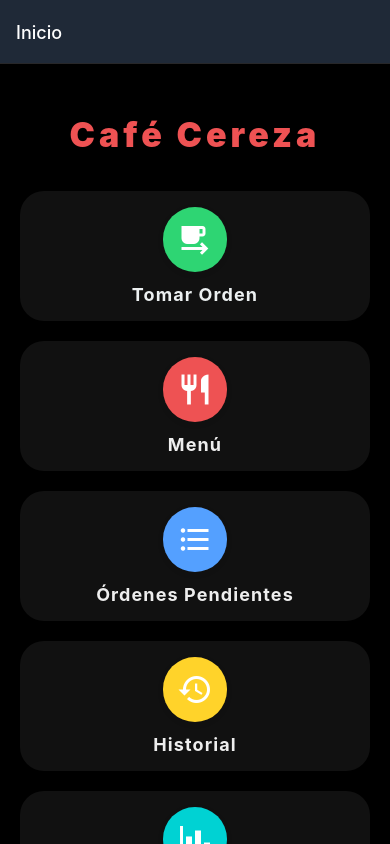
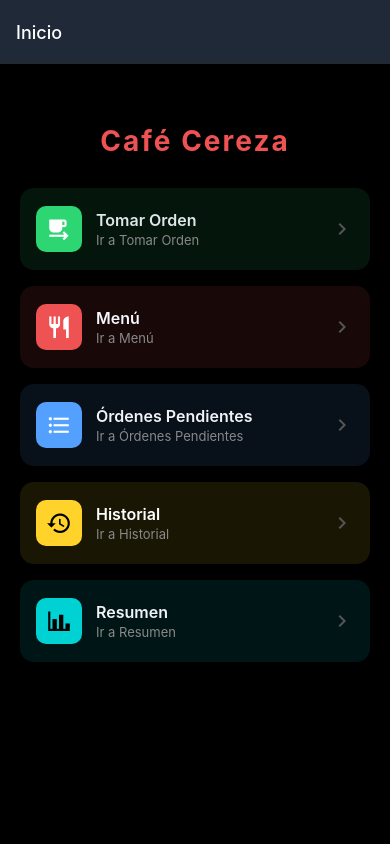
Before and after one commit to cxlebdd/cafe-pedidos, a React Native app: screen /Inicio in a window 390 px wide. Built offline with nearby package versions, Linux system fonts and the light colour scheme.

Commit message:
UI UX Home Screen

```diff
--- a/app/screens/HomeScreen.tsx
+++ b/app/screens/HomeScreen.tsx
@@ -7,8 +7,8 @@ import {
   ScrollView,
 } from 'react-native';
 import MaterialCommunityIcons from 'react-native-vector-icons/MaterialCommunityIcons';
+import { useNavigation } from '@react-navigation/native';
 import { NativeStackNavigationProp } from '@react-navigation/native-stack';
-import { useNavigation } from '@react-navigation/native';
 
 type RootStackParamList = {
   Inicio: undefined;
@@ -32,7 +32,6 @@ type ButtonItem = {
     iconColor: string;
     textColor: string;
   };
-  fullWidth?: boolean;
 };
 
 export default function HomeScreen() {
@@ -44,10 +43,10 @@ export default function HomeScreen() {
       icon: 'coffee-to-go',
       screen: 'TomarPedido',
       colors: {
-        background: '#111',
+        background: 'rgba(46, 213, 115, 0.1)',
         iconBackground: '#2ed573',
         iconColor: '#fff',
-        textColor: '#ecf0f1',
+        textColor: '#dfe6e9',
       },
     },
     {
@@ -55,10 +54,10 @@ export default function HomeScreen() {
       icon: 'silverware-fork-knife',
       screen: 'Menu',
       colors: {
-        background: '#111111',
+        background: 'rgba(238, 82, 83, 0.1)',
         iconBackground: '#ee5253',
         iconColor: '#fff',
-        textColor: '#eee',
+        textColor: '#f5f6fa',
       },
     },
     {
@@ -66,10 +65,10 @@ export default function HomeScreen() {
       icon: 'format-list-bulleted',
       screen: 'Pedidos',
       colors: {
-        background: '#111111',
+        background: 'rgba(84, 160, 255, 0.1)',
         iconBackground: '#54a0ff',
         iconColor: '#fff',
-        textColor: '#eee',
+        textColor: '#f1f2f6',
       },
     },
     {
@@ -77,10 +76,10 @@ export default function HomeScreen() {
       icon: 'history',
       screen: 'Historial',
       colors: {
-        background: '#111111',
+        background: 'rgba(255, 211, 42, 0.1)',
         iconBackground: '#ffd32a',
-        iconColor: '#fff',
-        textColor: '#eee',
+        iconColor: '#000',
+        textColor: '#fefefe',
       },
     },
     {
@@ -88,44 +87,50 @@ export default function HomeScreen() {
       icon: 'chart-bar',
       screen: 'Resumen',
       colors: {
-        background: '#111111',
+        background: 'rgba(0, 210, 211, 0.1)',
         iconBackground: '#00d2d3',
-        iconColor: '#fff',
-        textColor: '#eee',
+        iconColor: '#000',
+        textColor: '#f1f2f6',
       },
     },
   ];
 
   return (
-    <ScrollView style={styles.container}>
+    <ScrollView style={styles.container} contentContainerStyle={styles.content}>
       <Text style={styles.title}>Café Cereza</Text>
-      <View style={styles.grid}>
+
+      <View style={styles.list}>
         {buttons.map((item) => (
           <TouchableOpacity
             key={item.title}
-            activeOpacity={0.85}
             onPress={() => navigation.navigate(item.screen)}
-            style={[
-              styles.button,
-              styles.fullWidthButton,
-              { backgroundColor: item.colors.background },
-            ]}
+            activeOpacity={0.9}
+            style={[styles.row, { backgroundColor: item.colors.background }]}
           >
             <View
               style={[
-                styles.iconContainer,
+                styles.iconBox,
                 { backgroundColor: item.colors.iconBackground },
               ]}
             >
               <MaterialCommunityIcons
                 name={item.icon}
-                size={36}
+                size={26}
                 color={item.colors.iconColor}
               />
             </View>
-            <Text style={[styles.buttonText, { color: item.colors.textColor }]}>
-              {item.title}
-            </Text>
+            <View style={styles.textBox}>
+              <Text style={[styles.label, { color: item.colors.textColor }]}>
+                {item.title}
+              </Text>
+              <Text style={styles.subtext}>Ir a {item.title}</Text>
+            </View>
+            <MaterialCommunityIcons
+              name="chevron-right"
+              size={24}
+              color="#555"
+              style={{ marginLeft: 'auto' }}
+            />
           </TouchableOpacity>
         ))}
       </View>
@@ -137,47 +142,50 @@ const styles = StyleSheet.create({
   container: {
     flex: 1,
     backgroundColor: '#000',
-    paddingTop: 50,
+  },
+  content: {
     paddingHorizontal: 20,
+    paddingTop: 60,
+    paddingBottom: 30,
   },
   title: {
-    fontSize: 34,
-    fontWeight: '900',
+    fontSize: 28,
+    fontWeight: '700',
     color: '#ee5253',
+    marginBottom: 30,
     textAlign: 'center',
-    marginBottom: 36,
-    letterSpacing: 4,
+    letterSpacing: 2,
   },
-  grid: {
+  list: {
     flexDirection: 'column',
-    gap: 20,
+    gap: 16,
   },
-  button: {
-    height: 130,
-    borderRadius: 24,
+  row: {
+    flexDirection: 'row',
     alignItems: 'center',
-    justifyContent: 'center',
-    paddingVertical: 14,
+    borderRadius: 14,
+    paddingVertical: 18,
+    paddingHorizontal: 16,
+    shadowColor: '#000',
+    shadowOpacity: 0.1,
+    shadowRadius: 8,
+    elevation: 2,
   },
-  fullWidthButton: {
-    width: '100%',
+  iconBox: {
+    borderRadius: 10,
+    padding: 10,
+    marginRight: 14,
   },
-  iconContainer: {
-    borderRadius: 40,
-    padding: 14,
-    marginBottom: 12,
-    justifyContent: 'center',
-    alignItems: 'center',
-    shadowColor: '#000',
-    shadowOffset: { width: 0, height: 2 },
-    shadowOpacity: 0.08,
-    shadowRadius: 6,
-    elevation: 3,
+  textBox: {
+    flexDirection: 'column',
   },
-  buttonText: {
-    fontSize: 18,
-    fontWeight: '700',
-    textAlign: 'center',
-    letterSpacing: 1.1,
+  label: {
+    fontSize: 16,
+    fontWeight: '600',
+    marginBottom: 2,
+  },
+  subtext: {
+    color: '#888',
+    fontSize: 13,
   },
 });
```
